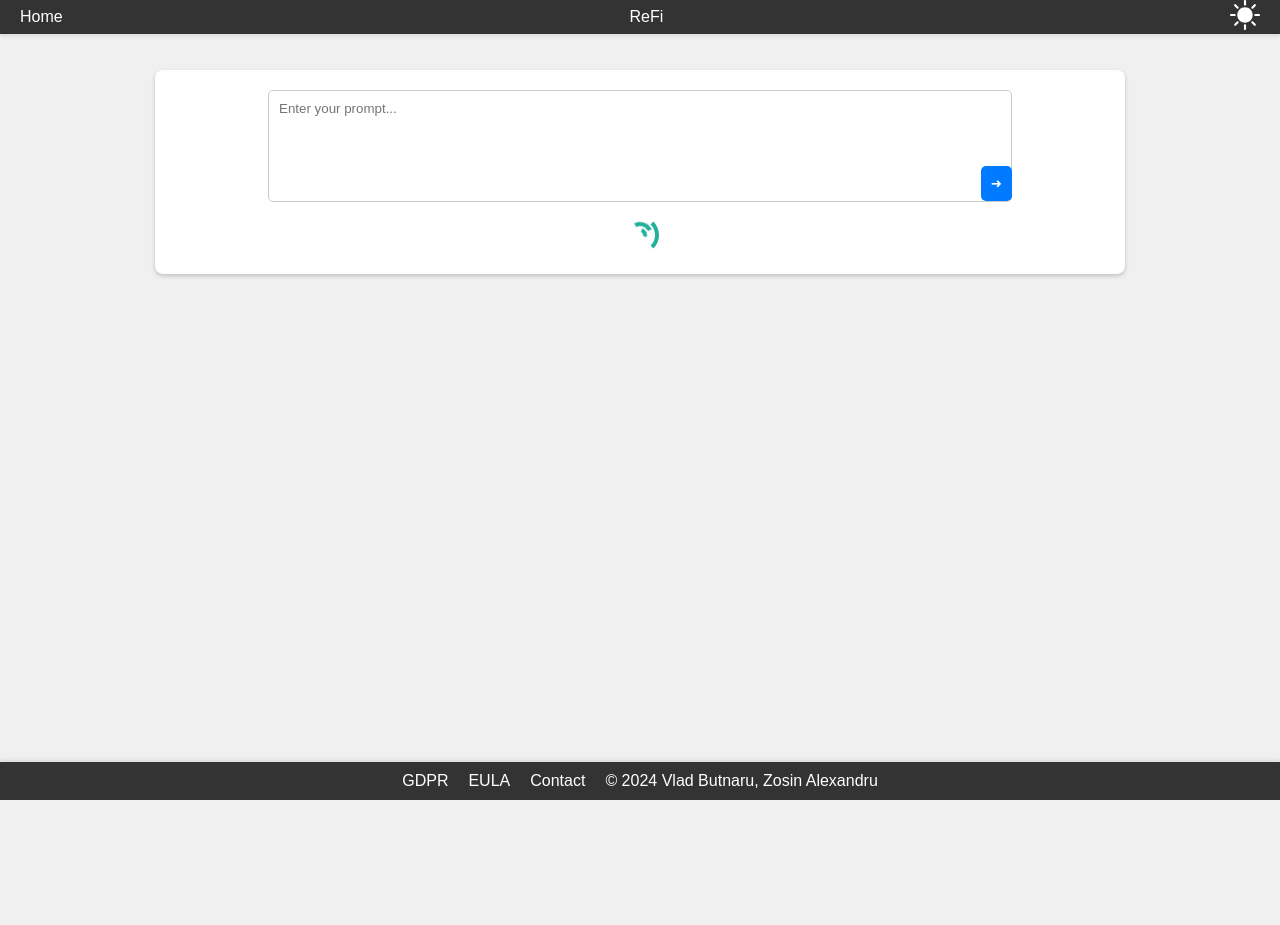
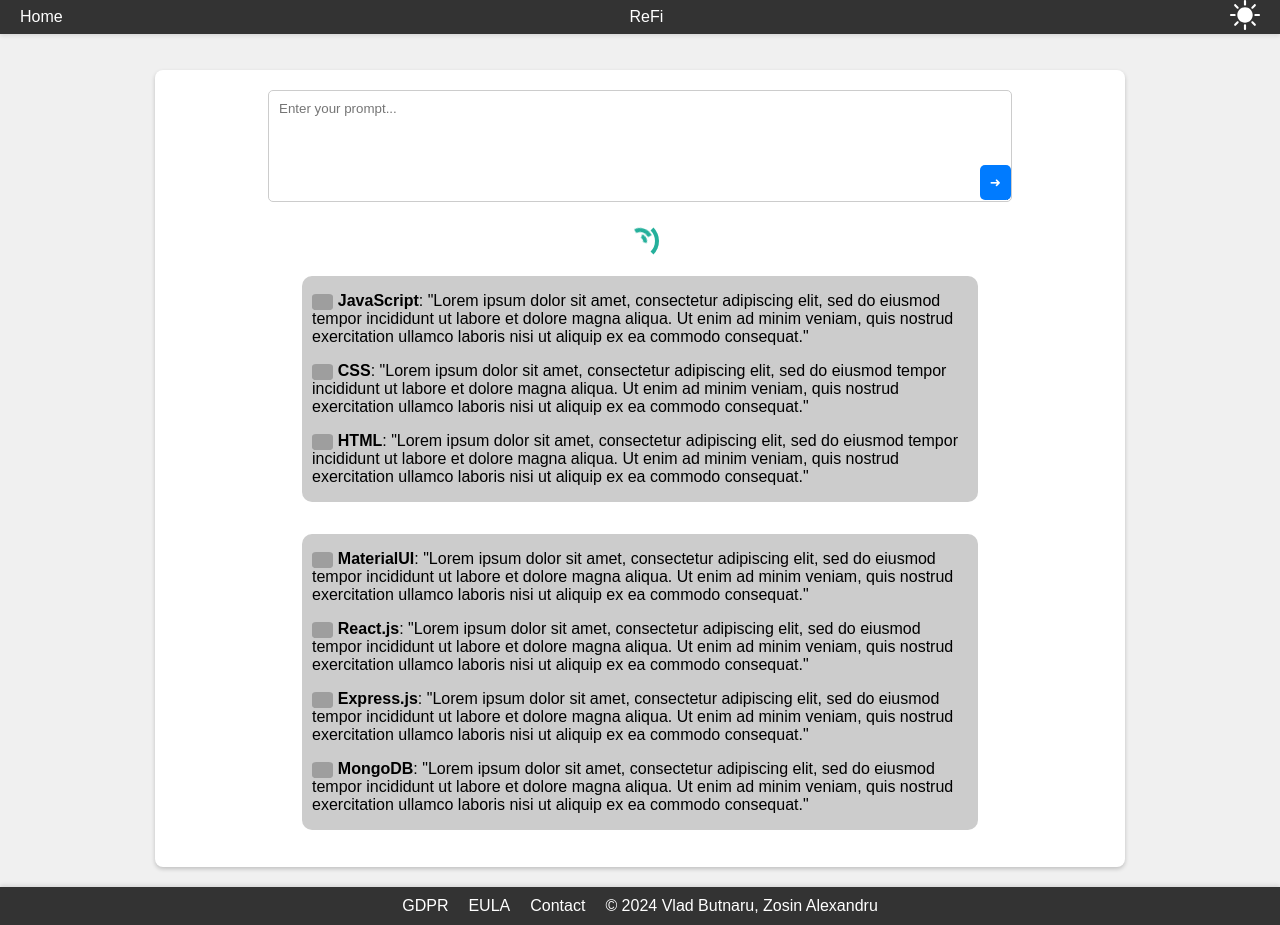
Before and after one commit to Alexandru-Zosin/FII-Web_Technologies_Project, a plain HTML site: page I/demo/mainPage/index.html in a window 1280 px wide. Before the commit the page ends 800 px from the top, so only its background shows below. Drawn offline with Linux system fonts and the light colour scheme; grey boxes are pictures that could not be loaded.

Commit message:
further updates demo pages

```diff
--- a/I/demo/mainPage/index.css
+++ b/I/demo/mainPage/index.css
@@ -1,5 +1,6 @@
 html {
     height: 100vh;
+    font-size: 16px;
 }
 
 body {
@@ -42,13 +43,14 @@ body {
     display: flex;
     flex-direction: column;
     align-items: center;
-    justify-content: center;
+    gap: 1rem;
     margin: 0 auto;
     background: white;
     padding: 20px;
     box-shadow: 0 2px 4px rgba(0,0,0,0.2);
     border-radius: 8px;
     width: 75%;
+    padding-bottom: 3%;
 }
 
 .textarea-container {
@@ -57,11 +59,33 @@ body {
     max-width: 800px;
 }
 
+.answers-container {
+    display: flex;
+    flex-direction: column;
+    align-items: center;
+    gap: 2rem;
+}
+
+.answer {
+    width: 80%;
+    max-width: 800px;
+    background-color: #ccc;
+    border-radius: 10px;
+    padding: 0px 10px;
+}
+
+.icon {
+    width: 1.3rem;
+    height: auto;
+    margin-right: 5px;
+    vertical-align: bottom;
+    border-radius: 20%;
+}
+
 textarea {
     width: 100%;
     padding: 10px;
     padding-right: 50px;
-    margin-bottom: 10px;
     border: 1px solid #ccc;
     border-radius: 5px;
     resize: vertical;
@@ -71,8 +95,8 @@ textarea {
 
 button {
     position: absolute;
-    bottom: 15px;
-    right: 0;
+    bottom: 6px;
+    right: 1px;
     padding: 10px 10px;
     border: none;
     background-color: #007bff;
@@ -113,7 +137,6 @@ button:hover {
     }
 }
 
-
 .loader {
     width: 30px;
     aspect-ratio: 1;
--- a/I/demo/mainPage/index.html
+++ b/I/demo/mainPage/index.html
@@ -41,44 +41,53 @@
     </nav>
     <main class="fullwidth">
         <div class="container">
-            <!-- <div id='changeData' class="data-section">
-                <form class="data-form">
-                    <div class="form-group">
-                        <label for="email">New Email</label><br>
-                        <input type="text" id="email" name="email" placeholder="email@example.com"><br>
-                    </div>
-                    <div class="form-group">
-                        <label for="pass">New password</label><br>
-                        <input type="password" id="pass" name="pass"><br>
-                    </div>
-                    <div class="form-group">
-                        <label for="openAiKey">OpenAI token</label><br>
-                        <input type="text" id="openAiKey" name="openAiKey"><br>
-                    </div>
-                    <div class="form-group">
-                        <label for='confirmCurrentPassword'>Confirm Current Password</label><br>
-                        <input type="password" id="confirmCurrentPassword" name='confirmCurrentPassword'><br>
-                    </div>
-                    <div class="form-group">
-                        <input type="submit" value="Submit">
-                    </div>
-                </form>
-            </div>
-
-            <div class="divider">OR</div>
-
-            <div id="otherInteractions" class="interaction-section">
-                <button> Delete Account </button>
-                <button> Export Data </button>
-                <button> Reset Password </button>
-            </div> -->
             <div class="textarea-container">
                 <textarea id="inputText" rows="6" placeholder="Enter your prompt..."></textarea>
                 <button type="submit" id="submitButton">&#10140;</button>
             </div>
             <div class="loader"></div>
+            <div class="answers-container">
+                <div class="answer">
+                    <p><span><img class="icon" src="https://upload.wikimedia.org/wikipedia/commons/6/6a/JavaScript-logo.png"></span><strong>JavaScript</strong>: "Lorem ipsum dolor sit amet, consectetur adipiscing elit,
+                        sed do eiusmod tempor incididunt ut labore et dolore magna aliqua.
+                        Ut enim ad minim veniam, quis nostrud exercitation ullamco laboris nisi ut
+                        aliquip ex ea commodo consequat."
+                    </p>
+                    <p><span><img class="icon" src="https://upload.wikimedia.org/wikipedia/commons/thumb/d/d5/CSS3_logo_and_wordmark.svg/1452px-CSS3_logo_and_wordmark.svg.png"></span><strong>CSS</strong>: "Lorem ipsum dolor sit amet, consectetur adipiscing elit,
+                        sed do eiusmod tempor incididunt ut labore et dolore magna aliqua.
+                        Ut enim ad minim veniam, quis nostrud exercitation ullamco laboris nisi ut
+                        aliquip ex ea commodo consequat."
+                    </p>
+                    <p><span><img class="icon" src="https://encrypted-tbn0.gstatic.com/images?q=tbn:ANd9GcRsubI1xnS2EsbFC7IKOtHXy3o2yp5zNGHX8-mLk-0nVw&s"></span><strong>HTML</strong>: "Lorem ipsum dolor sit amet, consectetur adipiscing elit,
+                        sed do eiusmod tempor incididunt ut labore et dolore magna aliqua.
+                        Ut enim ad minim veniam, quis nostrud exercitation ullamco laboris nisi ut
+                        aliquip ex ea commodo consequat."
+                    </p>
+                </div>
+                <div class="answer">
+                    <p><span><img class="icon" src="https://cdn.worldvectorlogo.com/logos/material-ui-1.svg"></span><strong>MaterialUI</strong>: "Lorem ipsum dolor sit amet, consectetur adipiscing elit,
+                        sed do eiusmod tempor incididunt ut labore et dolore magna aliqua.
+                        Ut enim ad minim veniam, quis nostrud exercitation ullamco laboris nisi ut
+                        aliquip ex ea commodo consequat."
+                    </p>
+                    <p><span><img class="icon" src="https://upload.wikimedia.org/wikipedia/commons/thumb/a/a7/React-icon.svg/2300px-React-icon.svg.png"></span><strong>React.js</strong>: "Lorem ipsum dolor sit amet, consectetur adipiscing elit,
+                        sed do eiusmod tempor incididunt ut labore et dolore magna aliqua.
+                        Ut enim ad minim veniam, quis nostrud exercitation ullamco laboris nisi ut
+                        aliquip ex ea commodo consequat."
+                    </p>
+                    <p><span><img class="icon" src="https://w7.pngwing.com/pngs/925/447/png-transparent-express-js-node-js-javascript-mongodb-node-js-text-trademark-logo.png"></span><strong>Express.js</strong>: "Lorem ipsum dolor sit amet, consectetur adipiscing elit,
+                        sed do eiusmod tempor incididunt ut labore et dolore magna aliqua.
+                        Ut enim ad minim veniam, quis nostrud exercitation ullamco laboris nisi ut
+                        aliquip ex ea commodo consequat."
+                    </p>
+                    <p><span><img class="icon" src="https://cdn.icon-icons.com/icons2/2415/PNG/512/mongodb_original_wordmark_logo_icon_146425.png"></span><strong>MongoDB</strong>: "Lorem ipsum dolor sit amet, consectetur adipiscing elit,
+                        sed do eiusmod tempor incididunt ut labore et dolore magna aliqua.
+                        Ut enim ad minim veniam, quis nostrud exercitation ullamco laboris nisi ut
+                        aliquip ex ea commodo consequat."
+                    </p>
+                </div>
+            </div>
         </div>
-
     </main>
 
     <footer>
```
